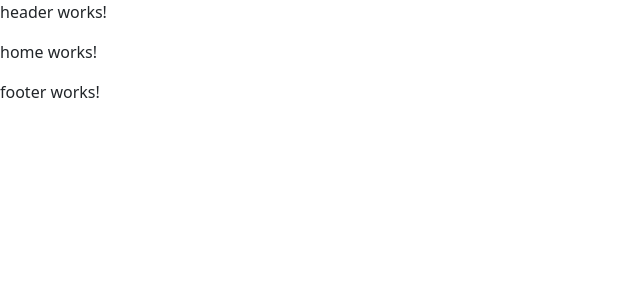
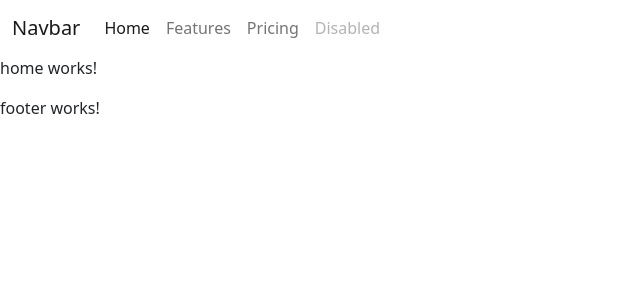
Before and after one commit to mitayyab/micro-notes, an Angular app: page / in a window 1280 px wide. Shown: the top 300 px of the page, without its empty margins (0-640 px from the left). Built offline with nearby package versions, Linux system fonts and the light colour scheme.

Commit message:
handled navbar toggle

```diff
--- a/src/app/header/header.component.html
+++ b/src/app/header/header.component.html
@@ -1 +1,16 @@
-<p>header works!</p>
+<nav class="navbar navbar-expand-lg bg-body-tertiary">
+    <div class="container-fluid">
+      <a class="navbar-brand" href="#">Navbar</a>
+      <button class="navbar-toggler" type="button" data-bs-toggle="collapse" data-bs-target="#navbarNavAltMarkup" aria-controls="navbarNavAltMarkup" aria-expanded="false" aria-label="Toggle navigation" (click)="toggleNavbar()">
+        <span class="navbar-toggler-icon"></span>
+      </button>
+      <div class="collapse navbar-collapse" id="navbarNavAltMarkup" [ngClass]="{'show': isNavbarExpanded}">
+        <div class="navbar-nav">
+          <a class="nav-link active" aria-current="page" href="#">Home</a>
+          <a class="nav-link" href="#">Features</a>
+          <a class="nav-link" href="#">Pricing</a>
+          <a class="nav-link disabled" aria-disabled="true">Disabled</a>
+        </div>
+      </div>
+    </div>
+</nav>
--- a/src/app/header/header.component.ts
+++ b/src/app/header/header.component.ts
@@ -6,5 +6,10 @@
   styleUrls: ['./header.component.css']
 })
 export class HeaderComponent {
+  isNavbarExpanded:boolean = false;
 
+  toggleNavbar()
+  {
+    this.isNavbarExpanded = !this.isNavbarExpanded;
+  }
 }
```
